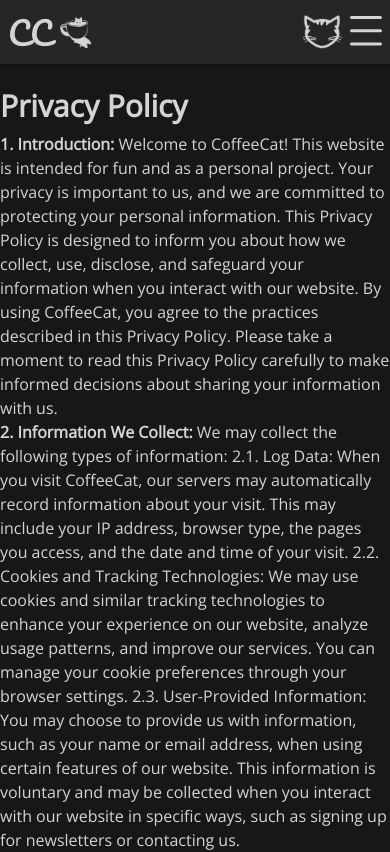
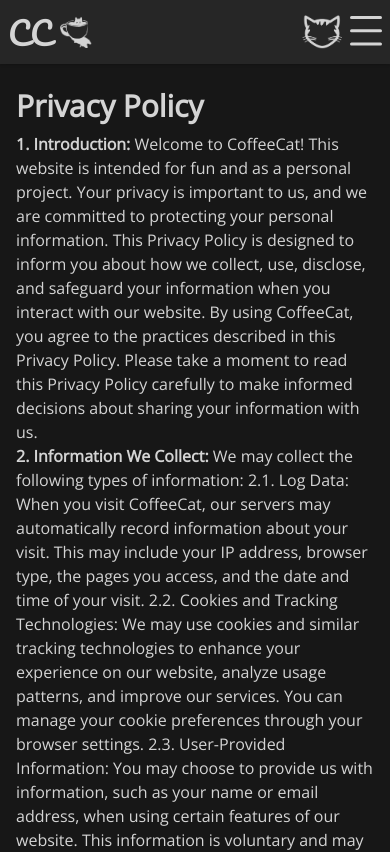
Before and after one commit to joayo13/coffeecat, a React (Create React App) app: page /privacy in a window 390 px wide. Shown: the top 852 px of the page. Built offline with nearby package versions, Linux system fonts and the light colour scheme.

Commit message:
fixed px values on footer pages and cats page for mobile view

```diff
--- a/src/pages/Cats.js
+++ b/src/pages/Cats.js
@@ -7,7 +7,7 @@
   },[])
   return (
     <div className='bg-neutral-900 text-neutral-300'>
-      <section className='flex flex-col w-full items-center py-2 px-2'>
+      <section className='flex flex-col w-full items-center py-2 px-4'>
         <strong className='text-3xl text-center pb-2 md:text-6xl max-w-lg'>Cat of the year- Mr. Poopy Boy</strong>
         <img className='md:max-w-lg py-2' alt='poo' src='https://www.onegreenplanet.org/wp-content/uploads/2014/07/m1lead.jpg'></img>
         <p className='max-w-lg py-2'>Incididunt Lorem laboris minim excepteur eiusmod mollit qui elit incididunt ad exercitation qui labore.
--- a/src/pages/Copyright.js
+++ b/src/pages/Copyright.js
@@ -6,7 +6,7 @@
         scrollToTop()
       },[])
   return (
-    <div className='text-neutral-300 h-screen'>
+    <div className='text-neutral-300 h-screen px-4'>
       <ul className='max-w-xl mx-auto'>
       <strong className='text-3xl md:text-6xl block py-2'>Copyright Notice</strong>
 
--- a/src/pages/Privacy.js
+++ b/src/pages/Privacy.js
@@ -6,7 +6,7 @@
         scrollToTop()
       },[])
   return (
-    <div className='text-neutral-300'>
+    <div className='text-neutral-300 px-4'>
 
       <ul className='max-w-xl mx-auto py-4'>
       <strong className='text-3xl md:text-6xl block py-2'>Privacy Policy</strong>
--- a/src/pages/Tou.js
+++ b/src/pages/Tou.js
@@ -6,7 +6,7 @@
         scrollToTop()
       },[])
   return (
-    <div className='text-neutral-300 h-screen'>
+    <div className='text-neutral-300 h-screen px-4'>
       <ul className='max-w-xl mx-auto'>
       <strong className='text-3xl md:text-6xl block py-2'>Terms Of Use</strong>
 1. Acceptance of Terms:
```
